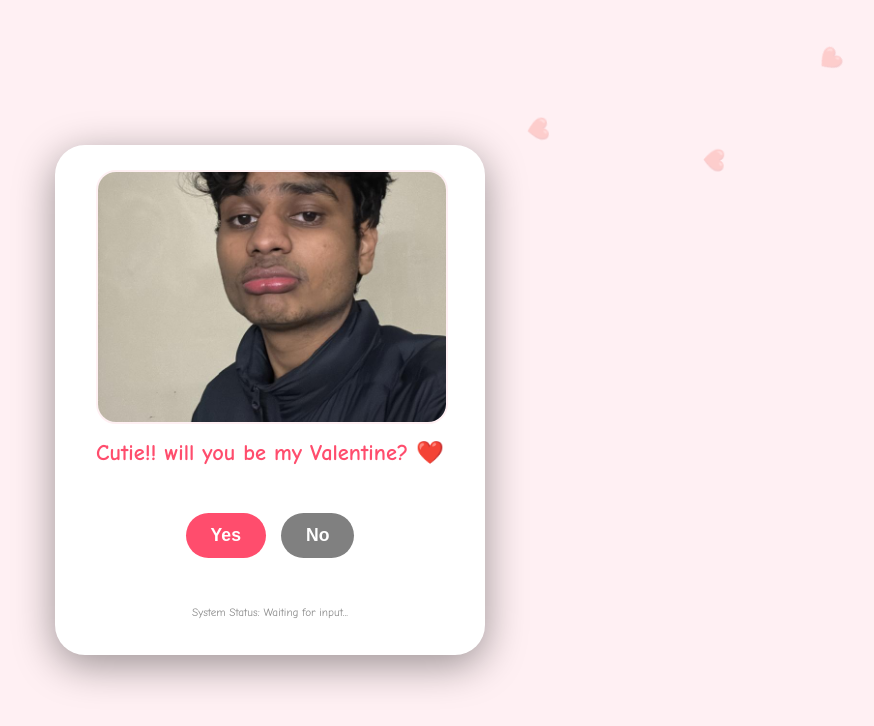
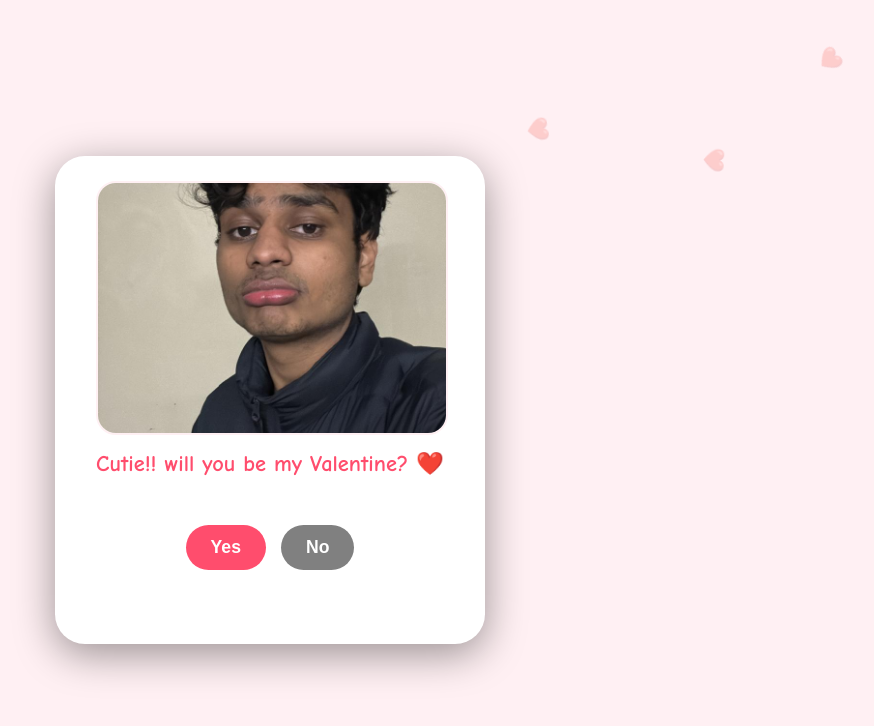
Before and after one commit to mananj23/valentine-day, a plain HTML site: page index.html in a window 1280 px wide. Shown: the whole page, without its empty margins (370-1244 px from the left). Drawn offline with nearby package versions, Linux system fonts and the light colour scheme.

Commit message:
Update index.html

```diff
--- a/index.html
+++ b/index.html
@@ -110,7 +110,7 @@
                 <button id="yesBtn">Yes</button>
                 <button id="noBtn">No</button>
             </div>
-            <p id="status">System Status: Waiting for input...</p>
+            <p id="status"></p>
         </div>
 
         <div id="successMessage" style="display:none;">
@@ -158,7 +158,7 @@
 
         // Using your exact .jpeg filenames
         const reactionImages = ["her1.jpeg", "her2.jpeg", "me.jpeg"];
-        const phrases = ["No", "Areeeeee","Are you sure?", "Think again!", "Error!", "please yaaar", "Try Yes!", "pretty please"];
+        const phrases = ["No", "Areeeeee","Are yaar pls", "👉👈 aisa mat kar yaaar", "Error!", "please yaaar", "Try Yes!", "pretty please", "dobby ke khatir"];
         let pIndex = 0;
         let ySize = 1;
 
```
